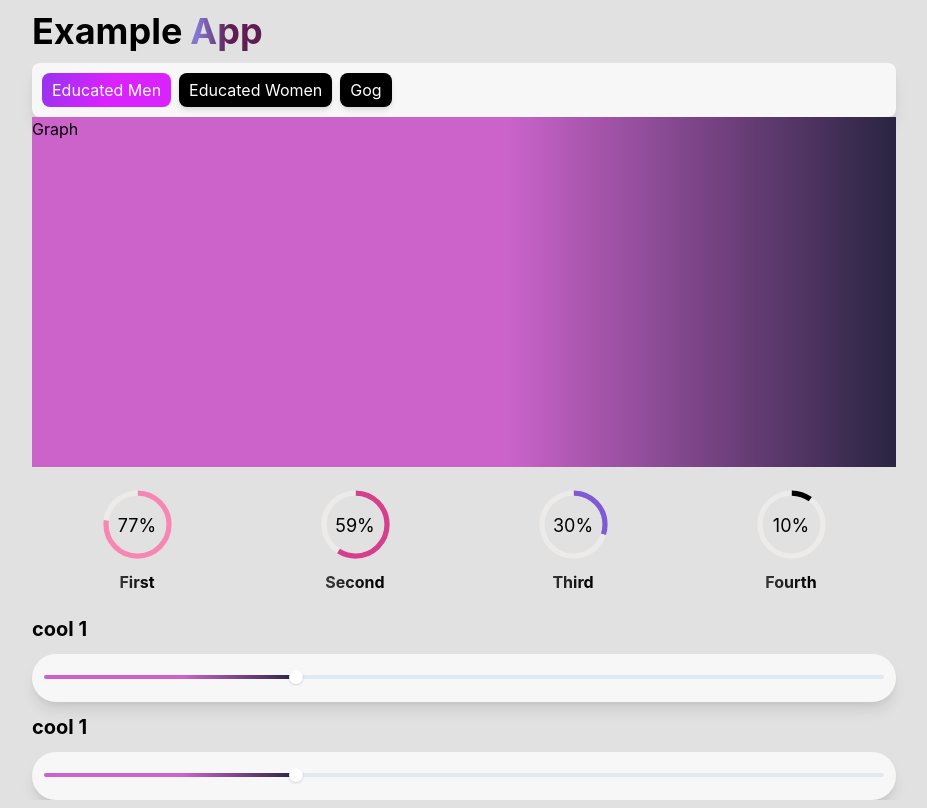
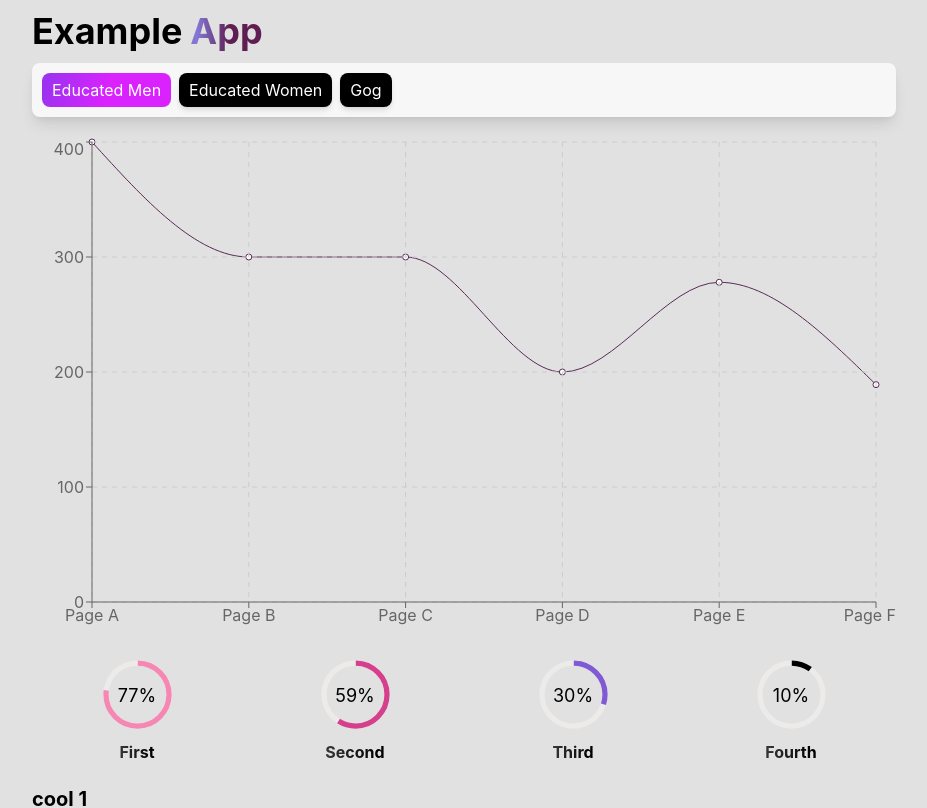
Before and after one commit to mattbardal/ch2023, a React (Create React App) app in the folder frontend/: page / in a window 1280 px wide. Shown: the top 808 px of the page, without its empty margins (176-1103 px from the left). Built offline with nearby package versions, Linux system fonts and the light colour scheme.

Commit message:
Add graph

```diff
--- a/frontend/src/components/Graph.tsx
+++ b/frontend/src/components/Graph.tsx
@@ -1,9 +1,41 @@
-import { Box } from "@chakra-ui/react";
+import { Center } from "@chakra-ui/react";
+import {
+  LineChart,
+  Line,
+  CartesianGrid,
+  XAxis,
+  YAxis,
+  Tooltip,
+  ResponsiveContainer,
+} from "recharts";
+
+// generate some random data
+const data = [
+  { name: "Page A", uv: 400, pv: 2400, amt: 2400 },
+  { name: "Page B", uv: 300, pv: 4567, amt: 2400 },
+  { name: "Page C", uv: 300, pv: 1398, amt: 2400 },
+  { name: "Page D", uv: 200, pv: 9800, amt: 2400 },
+  { name: "Page E", uv: 278, pv: 3908, amt: 2400 },
+  { name: "Page F", uv: 189, pv: 4800, amt: 2400 },
+];
 
 export default function Graph() {
   return (
-    <Box bg="linear-gradient(to right, #cb63cb 55%,#292541)" h="350px">
-      Graph
-    </Box>
+    <Center my="5" w="100%" h="500px">
+      <ResponsiveContainer width="100%" height="100%">
+        <LineChart
+          width={600}
+          height={300}
+          data={data}
+          margin={{ top: 5, right: 20, bottom: 5, left: 0 }}
+        >
+          <Line type="monotone" dataKey="uv" stroke="#572c56" />
+          <CartesianGrid stroke="#ccc" strokeDasharray="5 5" />
+          <XAxis dataKey="name" />
+          <YAxis />
+          <Tooltip />
+        </LineChart>
+      </ResponsiveContainer>
+    </Center>
   );
 }
```
